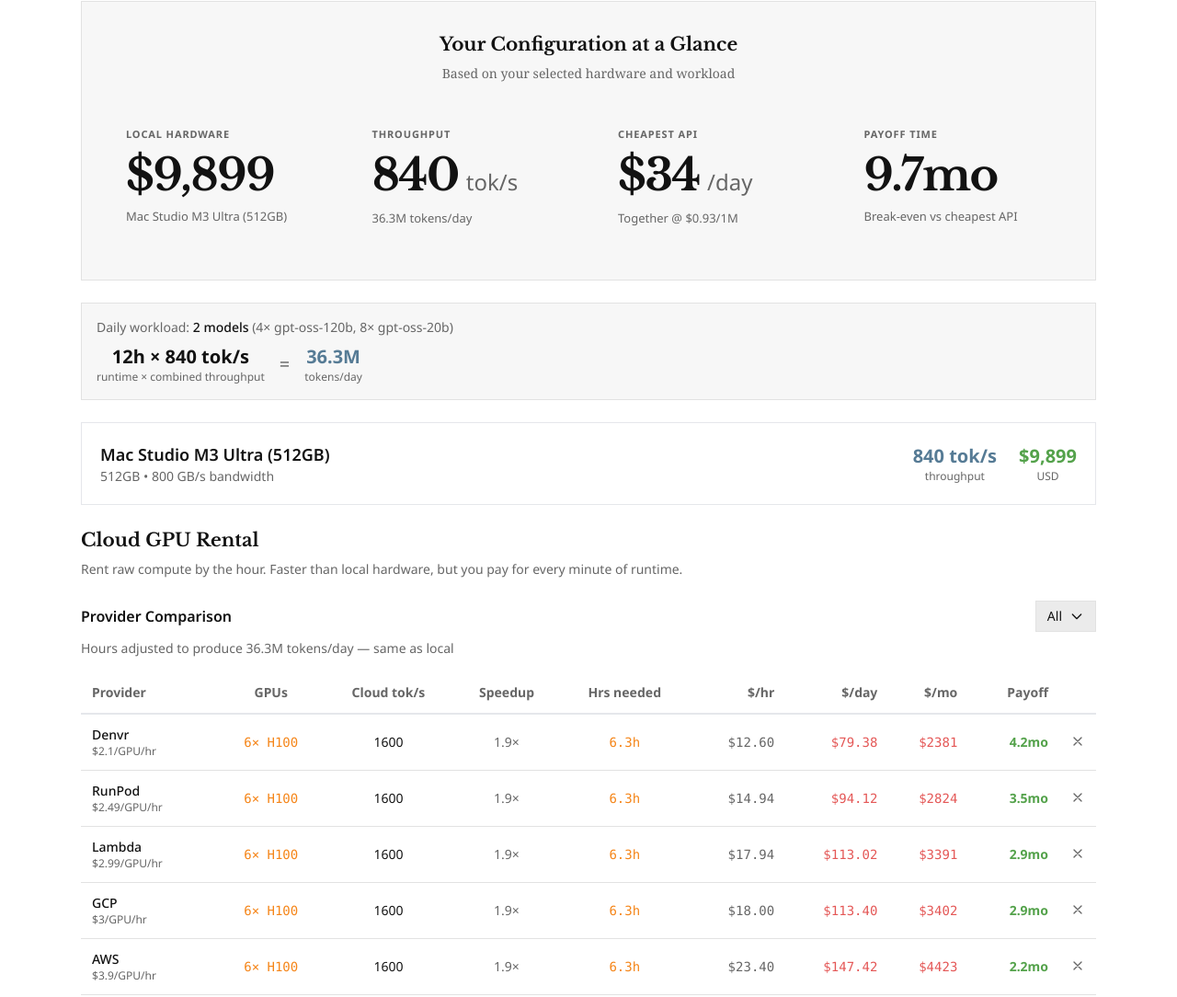
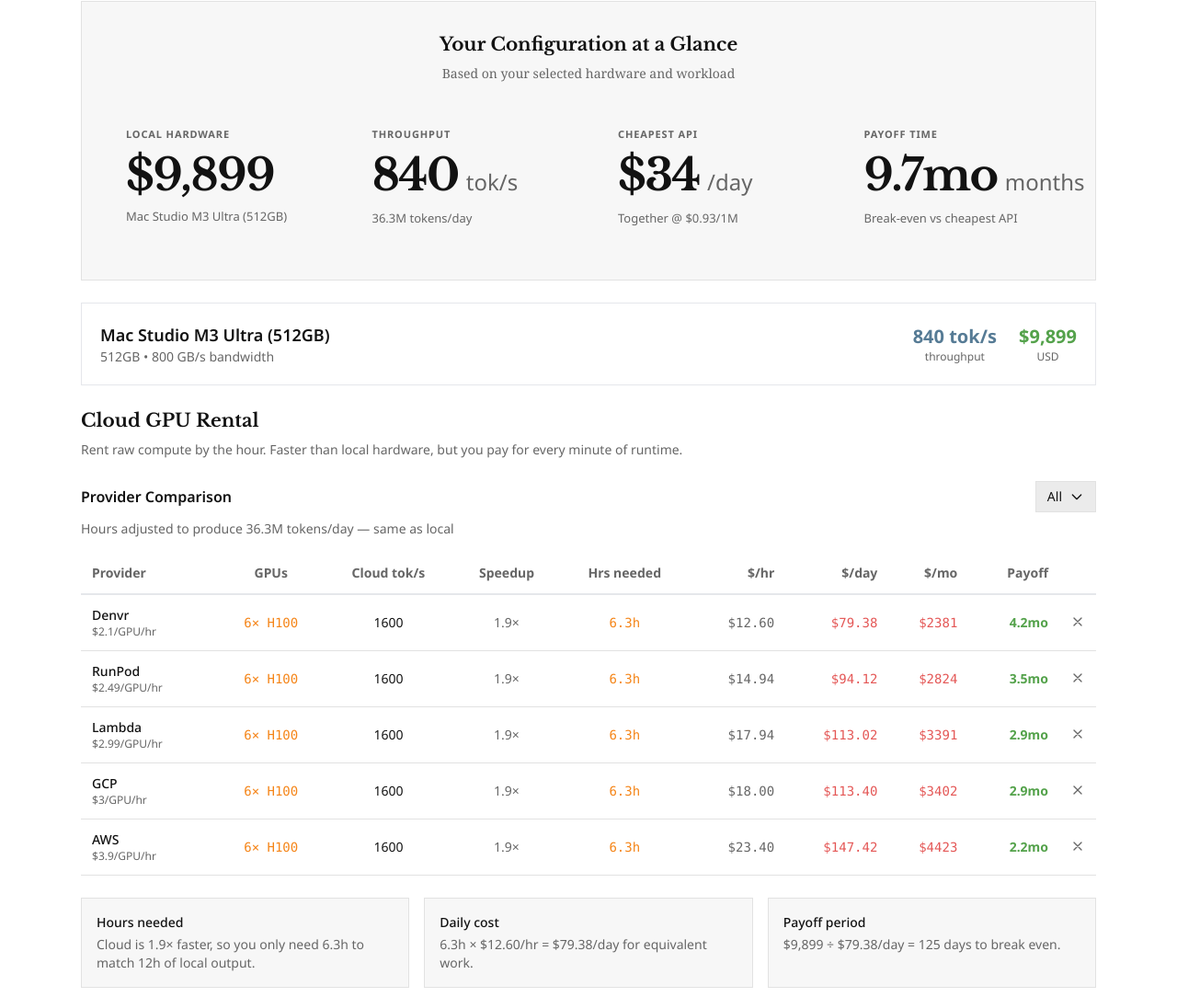
Before and after one commit to jharris1679/inference-economics, an Astro site: page / in a window 1280 px wide. Shown: the part 2190-3274 px from the top of the page at 92% size. Built offline with nearby package versions, Linux system fonts and the light colour scheme; Astro itself is replaced by a stand-in of ours.

Commit message:
polish: add Gemma, fix payoff units, remove redundant section
- Add Google's Gemma 3 to open source models list (1B to 27B)
- Add "months" unit to Payoff Time StatCards for consistency
- Remove Workload Summary section (redundant with Config at a Glance)

```diff
--- a/src/components/PayoffCalculator.jsx
+++ b/src/components/PayoffCalculator.jsx
@@ -697,47 +697,17 @@ export default function PayoffCalculator() {
                   <StatCard
                     label="Payoff Time"
                     value={cheapest ? formatPayoff(cheapest.payoffMonths) : 'N/A'}
+                    unit="months"
                     description="Break-even vs cheapest cloud"
                   />
                 ) : (
                   <StatCard
                     label="Payoff Time"
                     value={filteredApiProviders[0] ? formatPayoff(filteredApiProviders[0].payoffMonths) : 'N/A'}
+                    unit="months"
                     description="Break-even vs cheapest API"
                   />
                 )}
-              </div>
-            </div>
-          </div>
-        )}
-
-        {/* Workload Summary */}
-        {calculations.canRun && (
-          <div className="bg-secondary p-4 mb-6 border border-border">
-            <div className="text-sm text-muted-foreground mb-2">
-              Daily workload:{' '}
-              <span className="text-foreground font-medium">
-                {calculations.workloadSummary?.length > 1
-                  ? `${calculations.workloadSummary.length} models`
-                  : calculations.workloadSummary?.[0]?.name || 'Unknown'}
-              </span>
-              {calculations.workloadSummary?.length > 1 && (
-                <span className="text-muted-foreground">
-                  {' '}({calculations.workloadSummary.map(w =>
-                    `${w.quantity > 1 ? w.quantity + '× ' : ''}${w.name}`
-                  ).join(', ')})
-                </span>
-              )}
-            </div>
-            <div className="flex flex-wrap items-center gap-4">
-              <div className="text-center">
-                <div className="text-xl font-bold text-foreground">{dailyHours}h × {calculations.localTPS} tok/s</div>
-                <div className="text-xs text-muted-foreground">runtime × combined throughput</div>
-              </div>
-              <div className="text-xl text-muted-foreground">=</div>
-              <div className="text-center">
-                <div className="text-xl font-bold text-accent">{formatTokens(calculations.tokensPerDay)}</div>
-                <div className="text-xs text-muted-foreground">tokens/day</div>
               </div>
             </div>
           </div>
@@ -1422,7 +1392,9 @@ export default function PayoffCalculator() {
             <p className="text-base leading-relaxed text-muted-foreground font-serif mb-4" style={{ lineHeight: 1.8 }}>
               The API providers above offer access to both proprietary and open-source models. What's changed is that open models now compete on quality.{' '}
               <a href="https://ai.meta.com/blog/llama-4-multimodal-intelligence/" target="_blank" rel="noopener noreferrer" className="text-accent hover:underline">Meta's Llama 4</a>{' '}
-              delivers frontier-class performance with models ranging from Scout (17B active parameters) to Behemoth (288B active). For many applications—summarization, extraction, code generation—the gap with proprietary models has effectively closed.
+              delivers frontier-class performance with models ranging from Scout (17B active) to Behemoth (288B active).{' '}
+              <a href="https://blog.google/technology/developers/gemma-3/" target="_blank" rel="noopener noreferrer" className="text-accent hover:underline">Google's Gemma 3</a>{' '}
+              offers strong performance at smaller sizes (1B to 27B). For many applications—summarization, extraction, code generation—the gap with proprietary models has effectively closed.
             </p>
             <p className="text-base leading-relaxed text-muted-foreground font-serif mb-4" style={{ lineHeight: 1.8 }}>
               There's another factor to consider: today's API prices are{' '}
```
